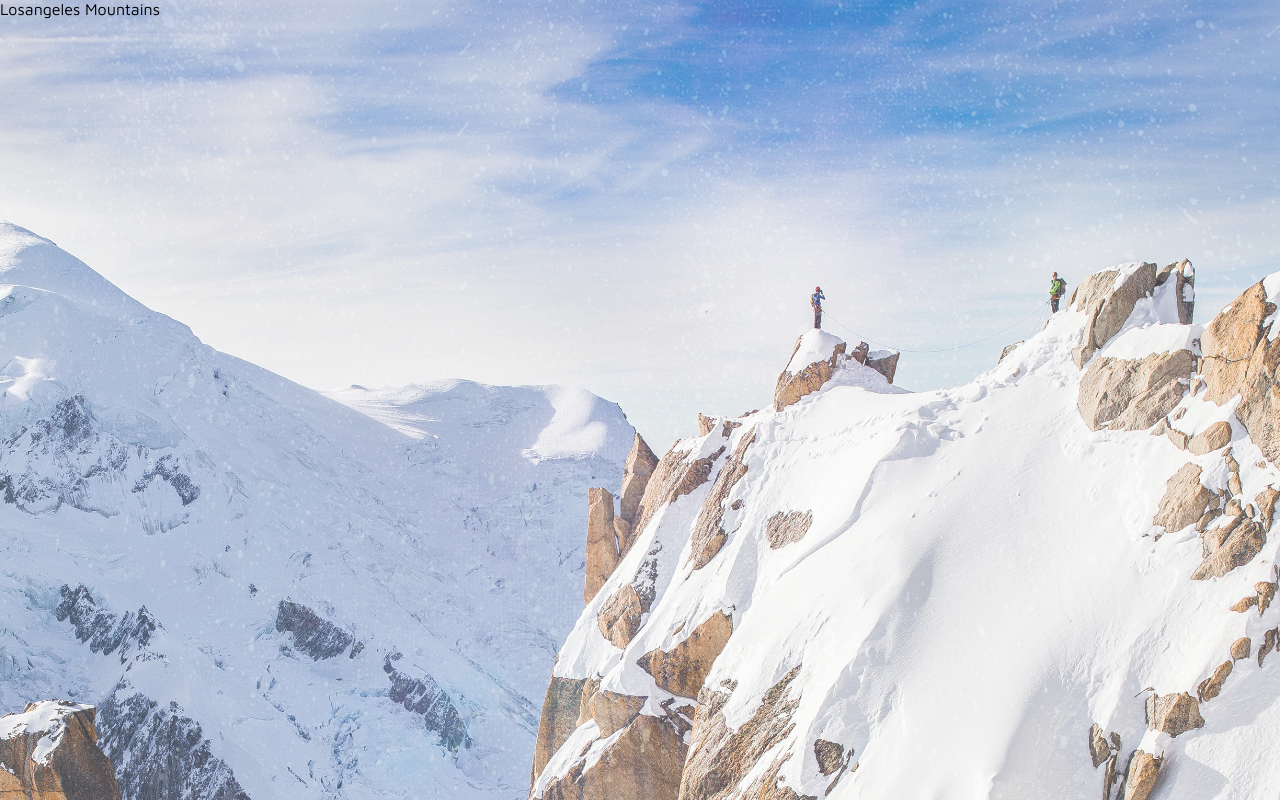
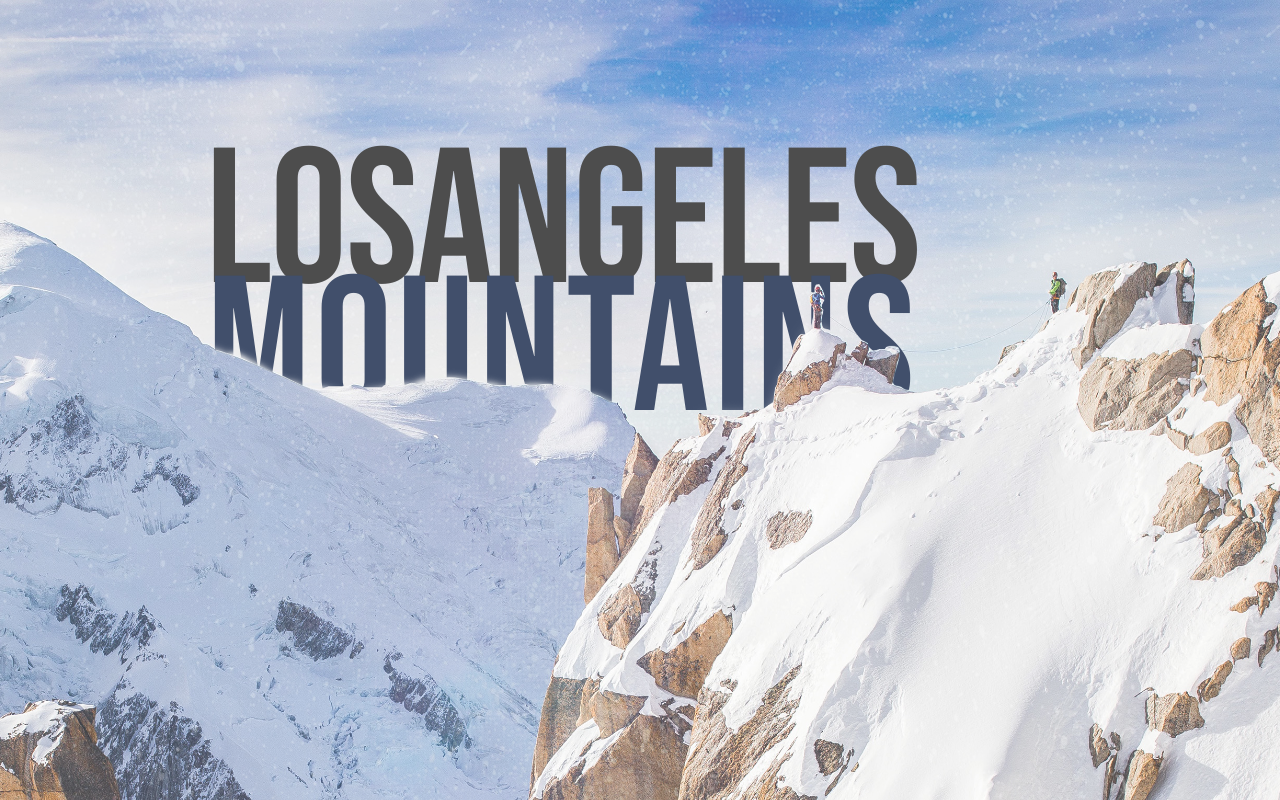
Before and after one commit to Durdona/CodeMockup, a plain HTML site: page index.html in a window 1280 px wide. Drawn offline with Linux system fonts and the light colour scheme.

Commit message:
headline hero text sit nicely w/ background

```diff
--- a/index.html
+++ b/index.html
@@ -12,8 +12,10 @@
       <div class="overlay-hero">
 
         <div class="headline-mask">
-          <span class="headline">Losangeles</span>
-          <span class="headline">Mountains</span>
+
+          <span class="losangeles">Losangeles</span>
+          <span class="mountains">Mountains</span>
+
         </div>
 
       </div>
--- a/styles.css
+++ b/styles.css
@@ -34,3 +34,27 @@ body {
 	-webkit-mask-size: cover;
 	height: 100vh;
 }
+
+.headline-mask .losangeles {
+	color: rgba(77, 77, 77, 1);
+	font-family: 'Bebas Neue', cursive;
+	font-size: 12rem;
+	text-transform: uppercase;
+	position: absolute;
+	top: 28%;
+	left: 44%;
+	transform: translate(-50%, -50%);
+	letter-spacing: -1px;
+}
+
+.headline-mask .mountains {
+	color: #414f6b;
+	font-family: 'Bebas Neue', cursive;
+	font-size: 12rem;
+	text-transform: uppercase;
+	position: absolute;
+	top: 44%;
+	left: 44%;
+	transform: translate(-50%, -50%);
+	letter-spacing: 5px;
+}
```
